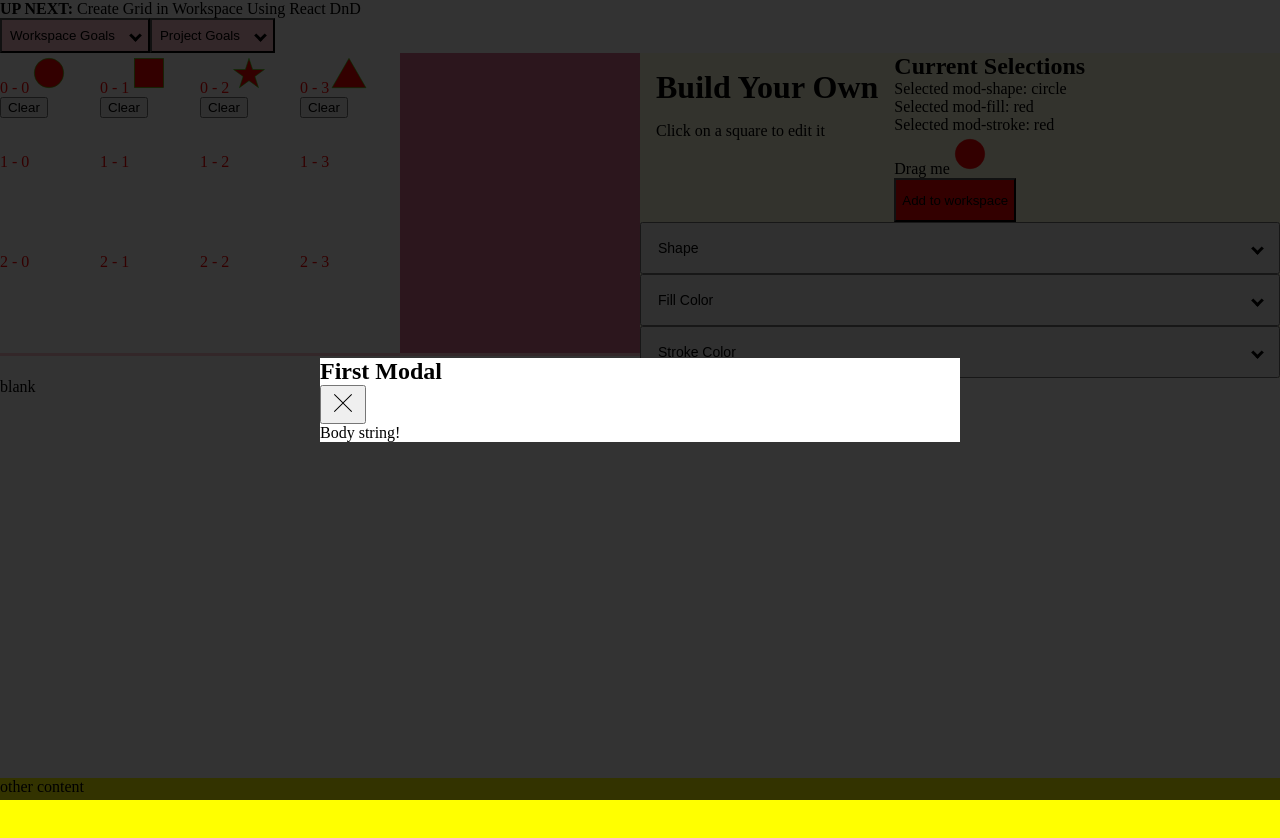
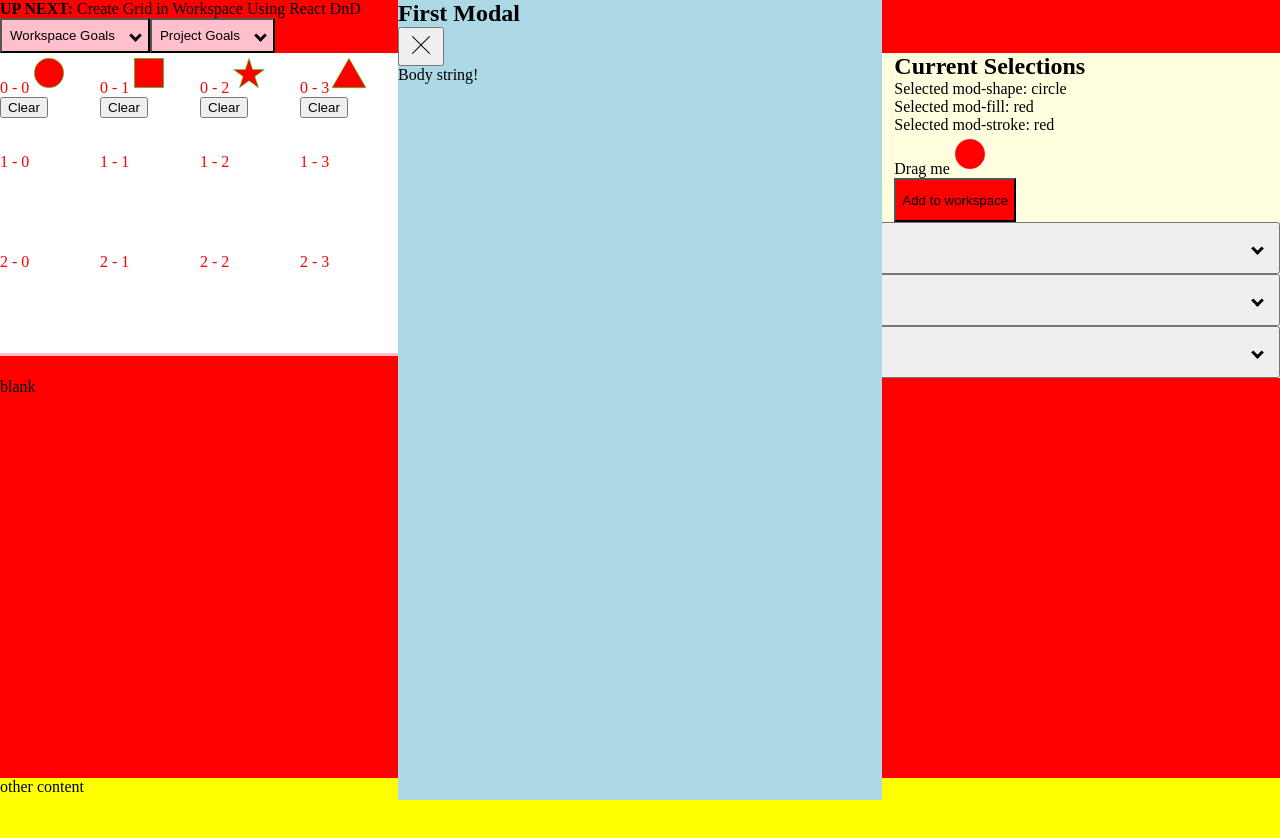
Before and after one commit to KierstenMiller/DnD-product-builder, a Next.js app in the folder next-app-test/: page /build-your-own in a window 1280 px wide. Both pictures are taken after a click on the button "Add to workspace". Shown: the top 838 px of the page. Built offline with nearby package versions, Linux system fonts and the light colour scheme.

Commit message:
got scroll working

```diff
--- a/next-app-test/src/Components/modal/modal.module.scss
+++ b/next-app-test/src/Components/modal/modal.module.scss
@@ -4,31 +4,32 @@
     background: red;
 }
 .container {
-    z-index: 999;
+    z-index: 1000;
+    // background: black;
+    // opacity: 0.6;
+    box-sizing: border-box;
+    left:0;
+    bottom: 0;
+    right:0;
+    top:0;
+    position:fixed;
+}
+.container2 {
+    overflow-y: scroll;
+    inset: 0px;
     position: fixed;
-    overflow-y: hidden;
     display: flex;
-    justify-content: center;
-    align-items: center;
-    top:0;
-    bottom:0;
-    left:0;
-    right:0;
-
 }
-.backdrop {
-    position: fixed;
-    top:0;
-    bottom:0;
-    left:0;
-    right:0;
-    background: black;
-    opacity: 0.8;
+.container3 {
+    // height: 100%;
+    // display: flex;
+    // min-height: 0px;
+    // position: relative;
+    // border-radius: 6px;
+    margin: 0px auto;
 }
 .modal {
-    z-index: 9999;
-    position: relative;
-    width: 50vw;
-    max-height: 90vh;
-    background: white;
+    width: 484px;
+    height: 900px;
+    background: lightblue;
 }
--- a/next-app-test/src/Components/modal/modal.tsx
+++ b/next-app-test/src/Components/modal/modal.tsx
@@ -31,10 +31,23 @@ export const Modal = ({
     closeCallback,
     stylesOverride = {},
 }: ModalI) => {
-    const styles = {...defaultStyles, ...stylesOverride};
+    const styles = { ...defaultStyles, ...stylesOverride };
     const close = (event: mouseButtonClickT) => closeCallback(event, false);
-    return <div className={styles.container}>
-        <div className={styles.backdrop}/>
+    const css = `
+    body {
+        background-color: #f00;
+        overflow: hidden;
+    }
+`
+    return <>
+        {/* <style>body { overflow: 'hidden !important' }</style> */}
+        <style>
+        {css}
+        </style>
+        <div className={styles.container}>
+            <div className={styles.container2}>
+                {/* <div className={styles.backdrop} /> */}
+                <div className={styles.container3}>
                     <div className={styles.modal}>
                         <div className={styles.header}>
                             {typeof header.content === 'string' ? <h2>{header.content}</h2> : header.content}
@@ -49,4 +62,10 @@ export const Modal = ({
                         </div>}
                     </div>
                 </div>
+
+            </div>
+
+        </div>
+
+    </>
 }
```
Lines whose indentation alone changed are shown as unchanged.
